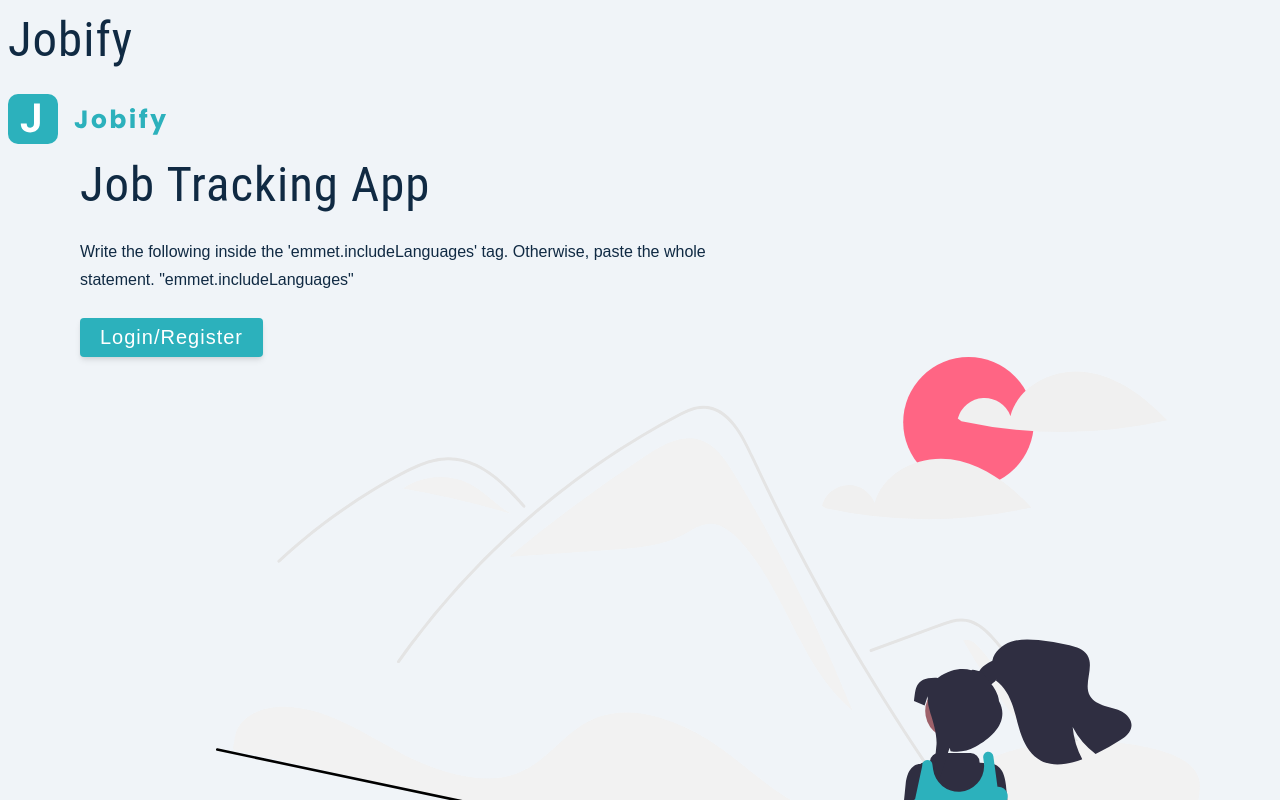
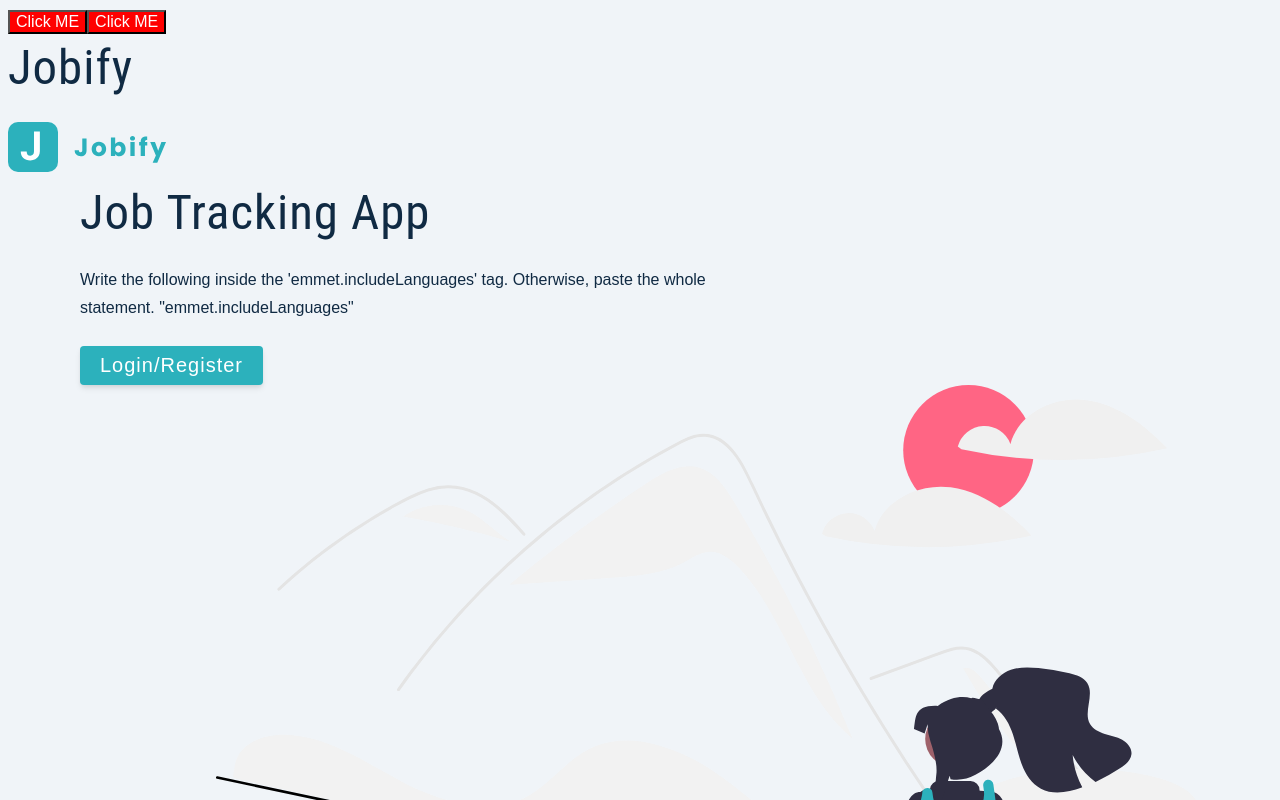
Before and after one commit to ShanmukhTalwar/node-bootcamp, a JavaScript app in the folder client/: page / in a window 1280 px wide. Shown: the top 800 px of the page. Built offline with nearby package versions, Linux system fonts and the light colour scheme; the HTML template or start-up script is replaced by a standard one.

Commit message:
configered the styled componennt library

```diff
--- a/client/package.json
+++ b/client/package.json
@@ -10,6 +10,7 @@
     "react": "^18.2.0",
     "react-dom": "^18.2.0",
     "react-scripts": "5.0.1",
+    "styled-components": "^6.0.1",
     "web-vitals": "^2.1.4"
   },
   "scripts": {
--- a/client/src/App.js
+++ b/client/src/App.js
@@ -1,8 +1,23 @@
 import Landing from "./pages/Landing";
+import styled from 'styled-components'
+
+const Button = styled.button`
+  background: red;
+  color: white;
+  font-size: 1rem;
+`
+
+const ButtonSecond = styled.button`
+  background: red;
+  color: white;
+  font-size: 1rem;
+`
 
 function App() {
   return (
     <div>
+      <Button>Click ME</Button>
+      <ButtonSecond>Click ME</ButtonSecond>
       <h1>jobify</h1>
       <Landing/>
     </div>
```
Also changed, not shown: 2 other files (tests, documents, lock files or other folders).
